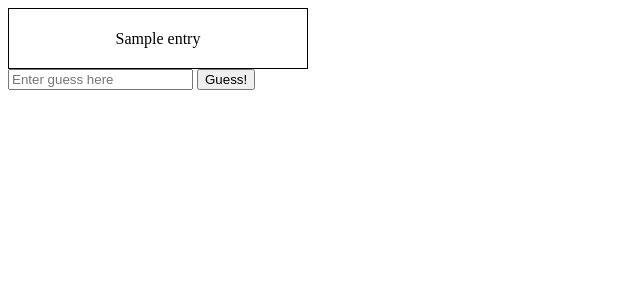
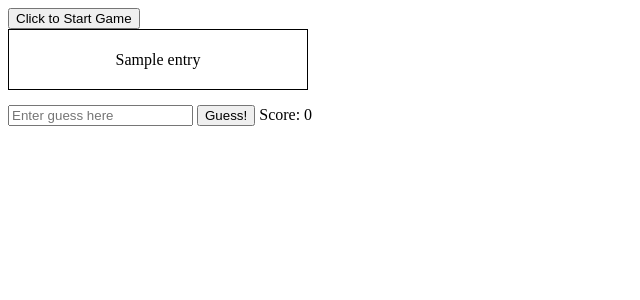
Before and after one commit to alexanderjmat/springboard-homework, a Flask app: template flask-boggle/templates/index.html in a window 1280 px wide. Shown: the top 300 px of the page, without its empty margins (0-640 px from the left). Run offline with Flask 2, Linux system fonts and the light colour scheme; the template is opened without the code that fills it: most values are stand-ins (such as "Sample title", 1, 10 or a date in 2020); parts of the project's set-up code (start-up, migrations or seed data) failed here and were passed over.

Commit message:
flask hw

```diff
--- a/flask-boggle/app.py
+++ b/flask-boggle/app.py
@@ -11,31 +11,30 @@ app.debug = True
 # app.config['TESTING'] = True
 toolbar = DebugToolbarExtension(app)
 boggle_game = Boggle()
-board = boggle_game.make_board()
 
 
 @app.route('/')
 def home_page():
-    session["board"] = board
-    session.modified = True
-    return render_template("index.html", board=board)
+    board = boggle_game.make_board()
+    session['board'] = board
+    highscore = session.get('highscore', 0)
+    times_played = session.get('times played', 0)
+    return render_template("index.html", board=board, highscore=highscore, times_played=times_played)
 
-@app.route('/guess', methods=["POST"])
+@app.route('/guess')
 def guess_word():
-    # import pdb
-    # pdb.set_trace()
-    content = request.form.to_dict()
-    content = list(content.keys())
+    word = request.args['word']
+    board = session["board"]
+    check_valid_word = boggle_game.check_valid_word(board, word)
+    return jsonify({'result': check_valid_word})
 
-    word_dict = json.loads(content[0])
-    word = word_dict["word"]
-    if boggle_game.check_valid_word(board, word) == "ok":
-        response = {"result": "ok"}
-    elif boggle_game.check_valid_word(board, word) == "not-on-board":
-        response = {"result": "not-on-board"}
-    else:
-        response = {"result": "not-a-word"}
+@app.route('/score', methods=["POST"])
+def score_game():
+    score = request.json['score']
+    highscore = session.get('highscore', 0)
+    session['highscore'] = max(score, highscore)
+    session['times_played'] += 1
+    session['score'] = score
+    redirect('/')
 
-    # session["response"] = jsonify(response)
-
-    redirect('/')
+    return jsonify(session)
--- a/flask-boggle/static/app.js
+++ b/flask-boggle/static/app.js
@@ -1,22 +1,70 @@
-$('button').on('click', async function(e) {
-    e.preventDefault()
-    let word = $("input").val()
+const words = []
+let score = 0
+$('.game').css('pointer-events', 'none')
+$('#start').on('click', async function() {
+    let time = 60
+    $("#time").text("Go!")
+    $("#time").css('display', 'block')
+    $('.game').css('pointer-events', 'all')
+    $('#start').css('display', 'none')
+    let timer = setInterval(async function() {
+        if (time <= 0) {
+            clearInterval(timer)
+            $('.game').css('pointer-events', 'none')
+            $('#start').css('display', 'block')
+            $("#time").css('display', 'none')
+            let res = await axios.post("http://127.0.0.1:5000/score", {score: score})
+            console.log(res)
+            $("input").val('')
+            if (res.data.highscore == res.data.score) {
+                alert(`Game Over. Highscore!!!!: ${score}. Word Count: ${words.length}`)
+
+            }
+            else {
+                alert(`Game Over. Score: ${score}. Word Count: ${words.length}`)
+                location.reload()
+            }
+
+            score = 0
+            words.length = 0
+            $('#score').text(`Score: ${score}`)
 
 
-    // const formData = JSON.stringify({"word": word})
-    let formData = new FormData()
-    formData.append("word", word)
+        }
+        if (time > 0) {
+            $("#time").text(`Time remaining: ${time}`)
+            time--
+        }
 
+    }, 1000)
 
-    // formData = JSON.stringify(Object.fromEntries(formData.entries()))
-    // console.log(formData)
+})
 
 
 
+$('#submit').on('click', async function(e) {
+    $('.err').css("display", "none")
+    e.preventDefault()
+    let word = $("input").val()
+    if (words.includes(word)) {
+        return $(".already-selected").css('display', 'block')
+    }
 
-    let res = await axios({method: "POST",
-    url: 'http://127.0.0.1:5000/guess',
-    data: JSON.stringify({"word": word})})
-    console.log(res)
+    let res = await axios.get("http://127.0.0.1:5000/guess", {params: {word: word}})
+    if (res.data.result == "ok") {
+        words.push(word)
+        score += word.length
+        $('#score').text(`Score: ${score}`)
+    }
+    else if (res.data.result == "not-on-board") {
+        return $(".not-on-board").css("display", "block")
+
+    }
+
+    else {
+        return $(".not-word").css("display", "block")
+
+    }
+    $("input").val('')
 
 })
--- a/flask-boggle/static/style.css
+++ b/flask-boggle/static/style.css
@@ -14,3 +14,32 @@ tr {
 td {
     text-align: center;
 }
+
+form {
+    display: inline-block;
+    width: 400px
+}
+
+.not-word {
+    display: none;
+
+}
+
+#score {
+    display: inline-block;
+
+}
+
+#time {
+    display: none;
+}
+
+.not-on-board {
+    display: none;
+
+
+}
+
+.already-selected {
+    display: none;
+}
--- a/flask-boggle/templates/index.html
+++ b/flask-boggle/templates/index.html
@@ -9,6 +9,9 @@
 </head>
 <body>
     {% block content %}
+    <div class="start"><button id="start">Click to Start Game</button></div>
+    <p id="time"></p>
+    <section class="game">
     <table>
     {% for row in board %}
     <tr>
@@ -20,10 +23,14 @@
     {% endfor %}
     </table>
 
-    <form action="/guess" method="POST">
+    <form id="submit-guess" method="POST">
         <input type="text" name="word-guess" placeholder="Enter guess here">
-        <button type="submit">Guess!</button>
+        <button id="submit" type="submit">Guess!</button> <p id="score">Score: 0</p>
     </form>
+    <p class="err not-word">Sorry, that's not a valid word</p>
+    <p class="err not-on-board">Sorry, that word isn't on the board</p>
+    <p class="err already-selected">Sorry, that word has already been selected</p>
+    </section>
     {% endblock %}
     <script src="https://cdn.jsdelivr.net/npm/axios/dist/axios.min.js"></script>
     <script src="https://code.jquery.com/jquery-3.6.0.js" integrity="sha256-H+K7U5CnXl1h5ywQfKtSj8PCmoN9aaq30gDh27Xc0jk=" crossorigin="anonymous"></script>
```
Also changed, not shown: flask-boggle/test.py (+45 -0 lines), 3 other files.
